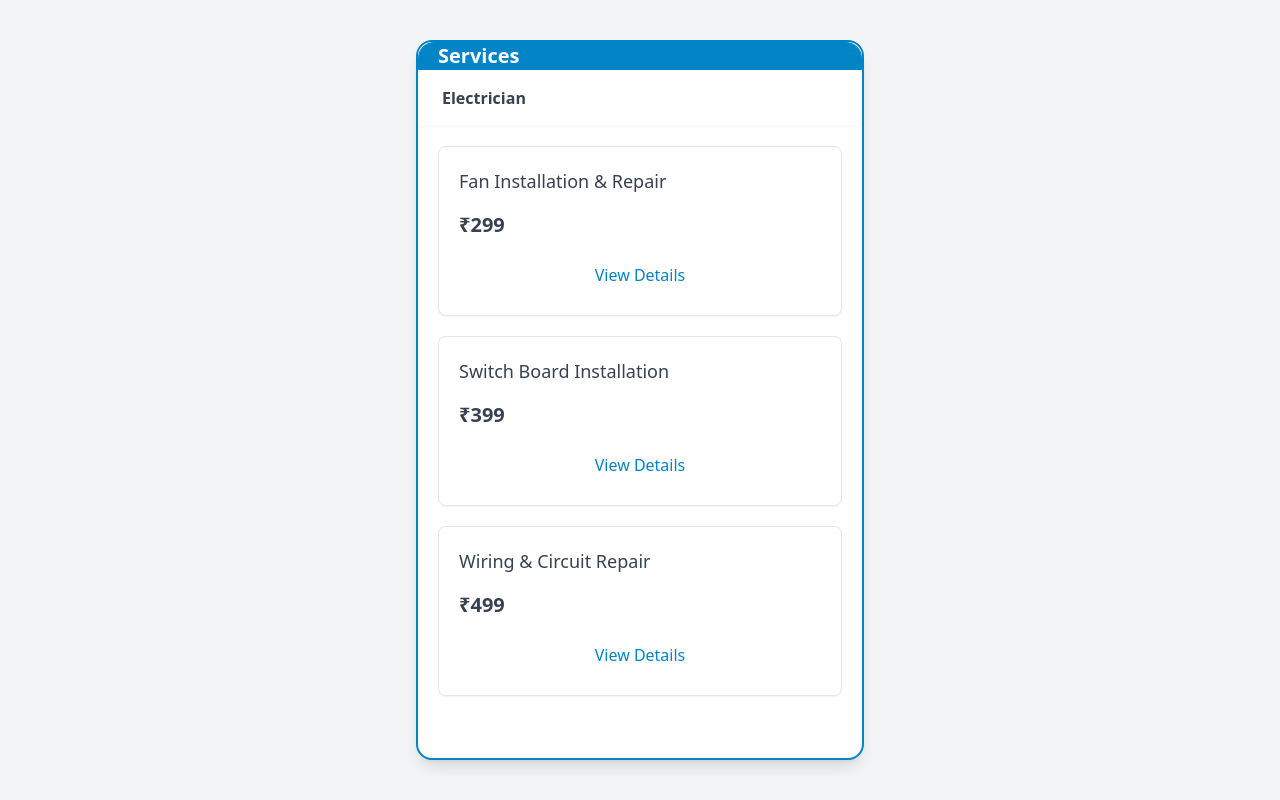
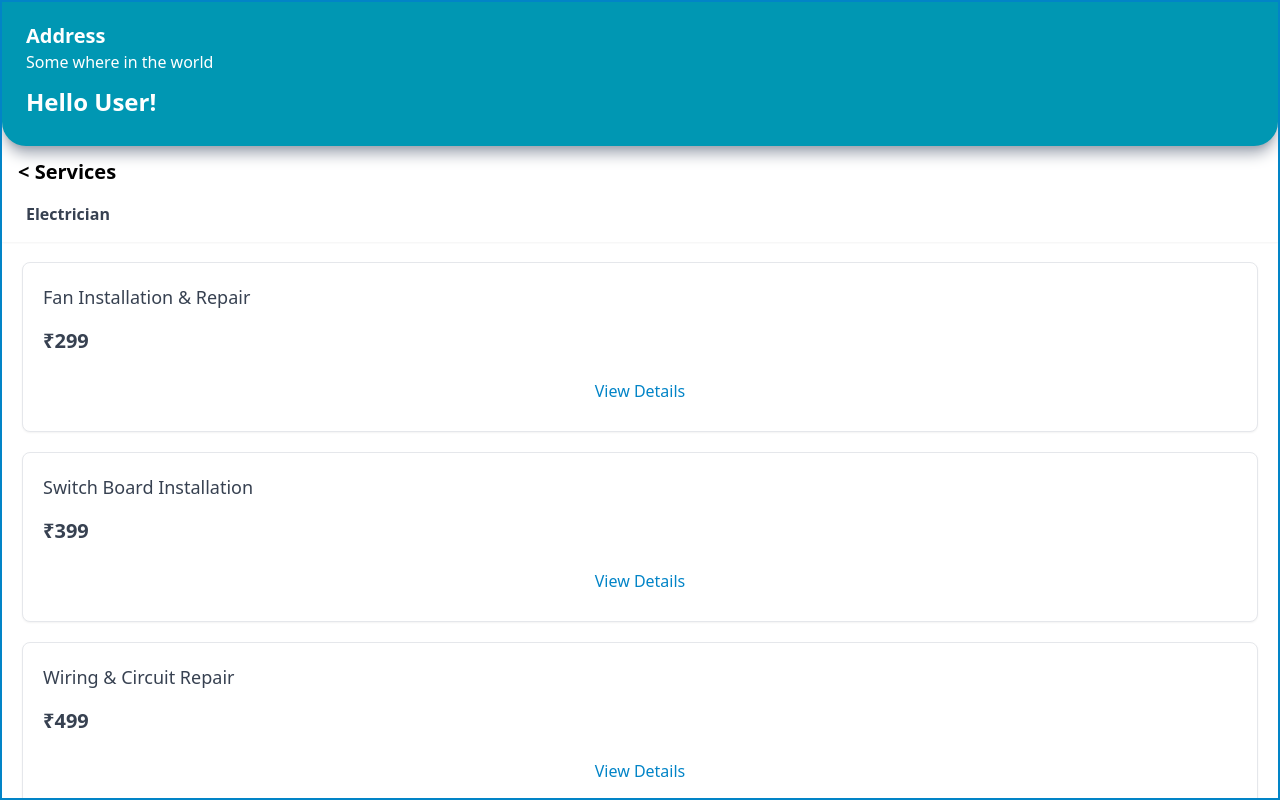
Before and after one commit to Only-Click/onlyclick-web-test, a React (Vite) app in the folder onlyClick/: page /contractor/services in a window 1280 px wide. Built offline with nearby package versions, Linux system fonts and the light colour scheme.

Commit message:
added service page for contractors

```diff
--- a/onlyClick/src/pages/Contractor/ContractorServicePage.jsx
+++ b/onlyClick/src/pages/Contractor/ContractorServicePage.jsx
@@ -1,4 +1,6 @@
-import React from 'react';
+import React, {useState} from 'react';
+import Header from '../User/Components/Header';
+import { Link } from 'react-router-dom';
 
 const services = [
   {
@@ -16,13 +18,13 @@ const services = [
 ];
 
 const ContractorServicesPage = () => {
+  const [username,setUsername] = useState('User');
+  const [address,setAddress] = useState('Some where in the world');
   return (
-    <div className="bg-gray-100 min-h-screen flex justify-center items-center p-5">
-      <div className="app-container w-full max-w-md h-[90vh] relative bg-white border-2 border-sky-600 rounded-2xl overflow-hidden shadow-lg">
-        {/* Top Banner */}
-        <div className="top-banner bg-sky-600 h-1/10 flex items-center px-5 rounded-t-2xl">
-          <h1 className="text-white text-xl font-semibold">Services</h1>
-        </div>
+      <div className="app-container w-full h-screen relative bg-white border-2 border-sky-600 overflow-hidden shadow-lg">
+        <Header username={username} address={address} />
+          <h1 className="text-black text-xl font-semibold ml-4 mt-3"><Link to={-1}>{`<  `}</Link>Services</h1>
+
 
         {/* Navigation Bar */}
         <div className="nav-header flex justify-between items-center p-4 bg-white shadow-sm">
@@ -33,7 +35,7 @@ const ContractorServicesPage = () => {
         </div>
 
         {/* Service Cards */}
-        <div className="services-container p-5 overflow-y-auto h-[calc(90vh-120px)]">
+        <div className="services-container p-5 overflow-y-auto h-[calc(100vh-120px)]" style={styles.servicesContainer}>
           {services.map(({ title, price }, index) => (
             <div
               key={index}
@@ -59,8 +61,17 @@ const ContractorServicesPage = () => {
           ))}
         </div>
       </div>
-    </div>
   );
 };
 
+const styles = {
+  servicesContainer: {
+    scrollbarWidth: 'none',
+    '-ms-overflow-style': 'none',
+    '&::-webkit-scrollbar': {
+      display: 'none',
+    },
+  },
+};
+
 export default ContractorServicesPage;
--- a/onlyClick/src/pages/Contractor/DashBoardContractor.jsx
+++ b/onlyClick/src/pages/Contractor/DashBoardContractor.jsx
@@ -148,6 +148,11 @@ function DashBoardContractor() {
           </div>
         </div>
 
+        <div style={{display: 'flex', justifyContent: 'space-between', padding: '12px'}}>
+          <span>Services</span>
+          <span>See all<Link to='/contractor/services'>{`  >`}</Link></span>
+        </div>
+
         {/* Reviews */}
         <div className="w-full h-max ">
           {/* upper part */}
```
